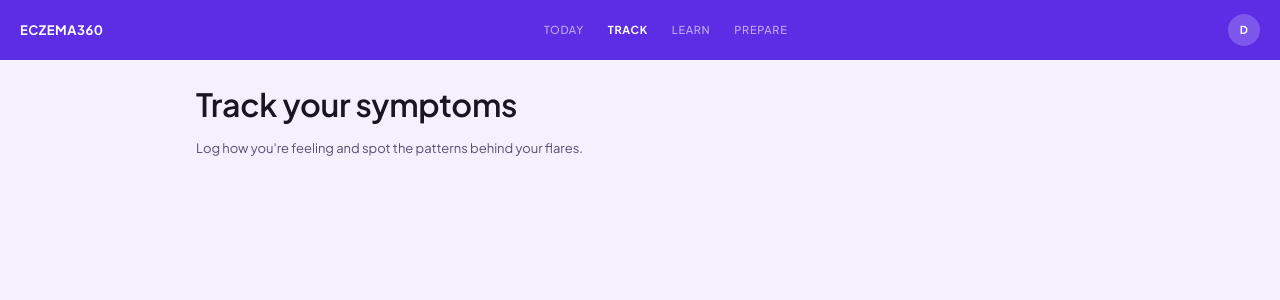
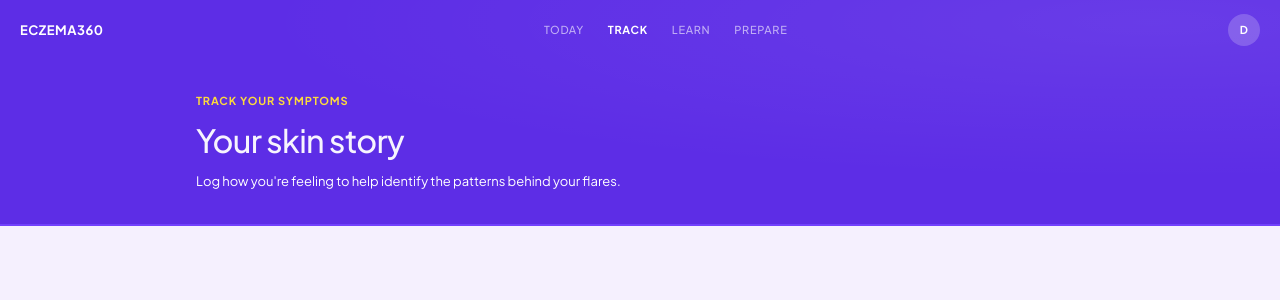
Before and after one commit to isramohamed-crypto/cardiometabolic-insights, a React (Vite) app: page / in a window 1280 px wide. Both pictures are taken after a click on the link "TRACK". Shown: the top 300 px of the page. Built offline with nearby package versions, Linux system fonts and the light colour scheme.

Commit message:
unified page headers

```diff
--- a/src/components/LearnPage.jsx
+++ b/src/components/LearnPage.jsx
@@ -231,9 +231,10 @@ function JourneyCard({ journey }) {
 export default function LearnPage() {
   return (
     <main className="main learn-page">
-      <div className="lp-header">
-        <h1 className="lp-header__title">All about eczema</h1>
-        <p className="lp-header__sub">Dive deep into how skin conditions can effect your entire life.</p>
+      <div className="pp-hero">
+        <p className="pp-hero-eyebrow">Learn about your skin</p>
+        <h1 className="pp-hero-title">All about eczema</h1>
+        <p className="pp-hero-sub">Dive deep into how skin conditions can effect your entire life.</p>
       </div>
       <div className="lp-journeys">
         {JOURNEYS.map(j => <JourneyCard key={j.id} journey={j} />)}
--- a/src/components/Nav.jsx
+++ b/src/components/Nav.jsx
@@ -14,7 +14,7 @@ export default function Nav({ activePage, setActivePage }) {
   }, [])
 
   return (
-    <header className={`nav${activePage !== 'Today' && activePage !== 'Prepare' ? ' nav--secondary' : scrolled ? ' nav--scrolled' : ''}`}>
+    <header className={`nav${activePage !== 'Today' && activePage !== 'Prepare' && activePage !== 'Learn' && activePage !== 'Track' ? ' nav--secondary' : scrolled ? ' nav--scrolled' : ''}`}>
       <div className="nav__brand">
         <span className="nav__wordmark">Eczema360</span>
       </div>
--- a/src/components/TrackPage.jsx
+++ b/src/components/TrackPage.jsx
@@ -3,9 +3,10 @@ import React from 'react'
 export default function TrackPage() {
   return (
     <main className="main learn-page track-page">
-      <div className="lp-header">
-        <h1 className="lp-header__title">Track your symptoms</h1>
-        <p className="lp-header__sub">Log how you're feeling and spot the patterns behind your flares.</p>
+      <div className="pp-hero">
+        <p className="pp-hero-eyebrow">Track your symptoms</p>
+        <h1 className="pp-hero-title">Your skin story</h1>
+        <p className="pp-hero-sub">Log how you're feeling to help identify the patterns behind your flares.</p>
       </div>
     </main>
   )
```
